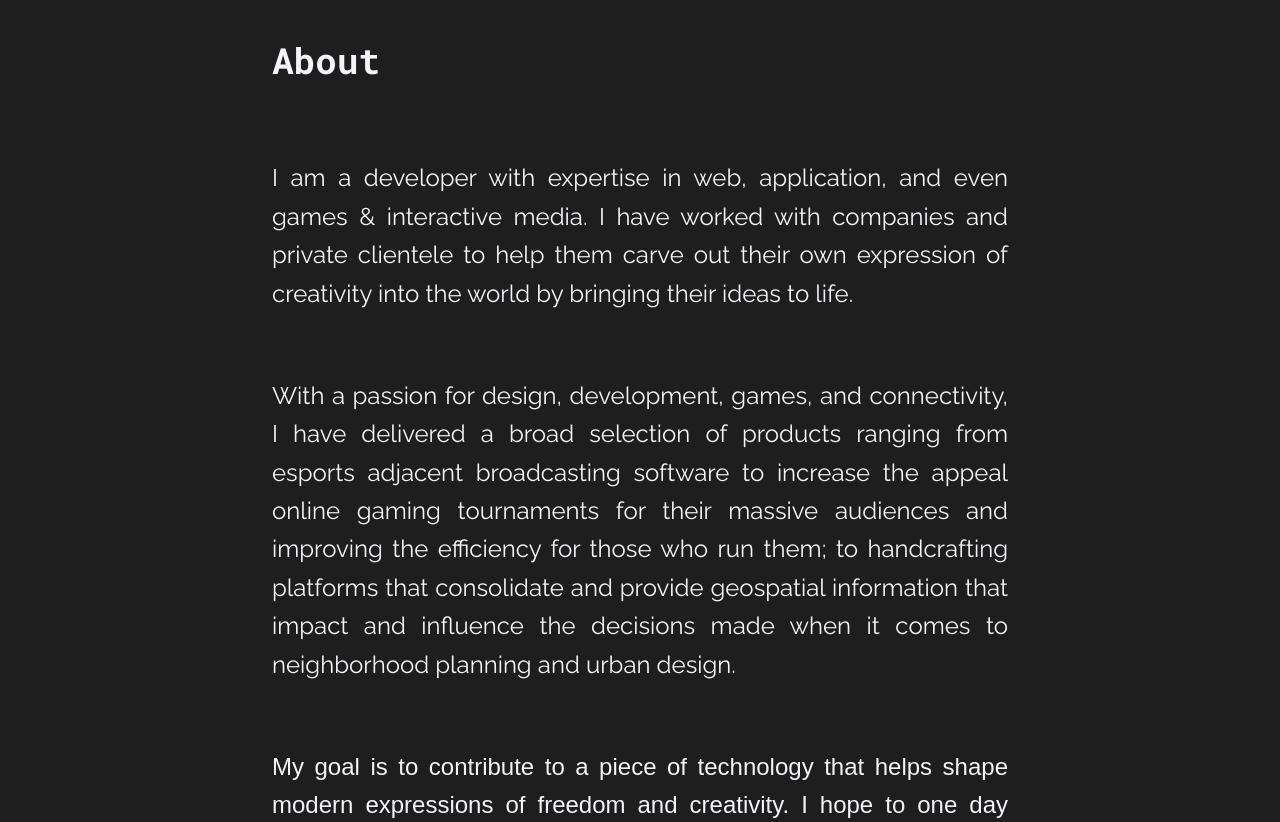
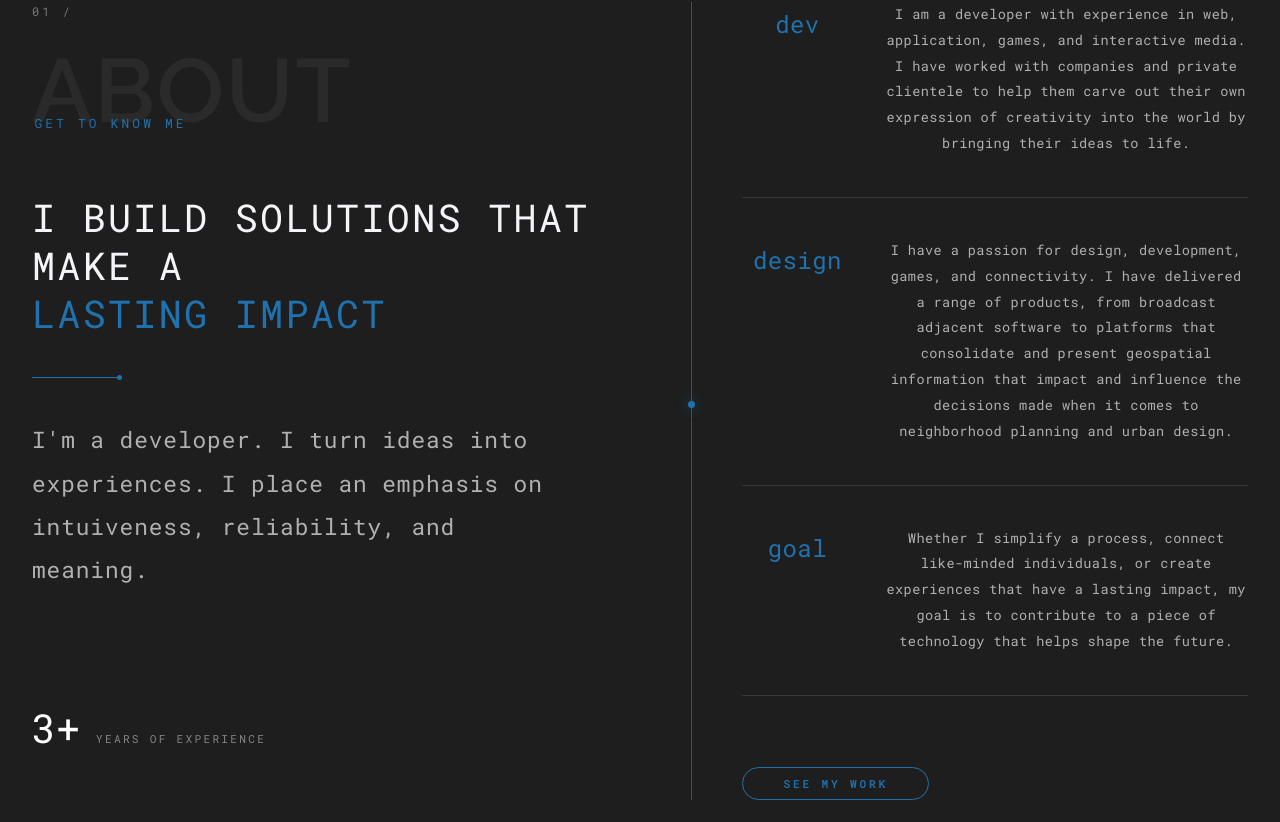
Before and after one commit to pigghead/html-resume, an Angular app: page / in a window 1280 px wide. Shown: the part 898-1720 px from the top of the page. Built offline with nearby package versions, Linux system fonts and the light colour scheme.

Commit message:
Redesigned about section; TODO: address broken button, adjust styling (font type faces too large, details center-aligned as opposed to left)

```diff
--- a/src/app/features/about/about.html
+++ b/src/app/features/about/about.html
@@ -1,27 +1,64 @@
 <div class="about-wrapper">
-    <h2 class="roboto-mono-font">About</h2>
-    <p class="raleway-font">
-        I am a developer with expertise in web, application, and even
-        games & interactive media. I have worked with companies and
-        private clientele to help them carve out their own expression
-        of creativity into the world by bringing their ideas to life.
-    </p>
-    <p class="raleway-font">
-        With a passion for design, development, games, and connectivity, I have
-        delivered a broad selection of products ranging from esports adjacent
-        broadcasting software to increase the appeal online gaming tournaments
-        for their massive audiences and improving the efficiency for those who run
-        them; to handcrafting platforms that consolidate and provide geospatial
-        information that impact and influence the decisions made when it comes to
-        neighborhood planning and urban design.
-    </p>
-    <p>
-        My goal is to contribute to a piece of technology that helps shape
-        modern expressions of freedom and creativity. I hope to one day have a hand
-        in building something that is recognized as a true pillar of its time. Whether
-        that means working as an executive at a major tech company or running my own,
-        I desire to be close to the heart of its growth. Above all, I want to be
-        part of the development and research that moves technology forward in a
-        meaningful way.
-    </p>
+    <div class="about-intro">
+
+        <span class="section-number">01 /</span>
+
+        <div class="title-wrapper">
+            <h2>About</h2>
+            <span>Get to know me</span>
+        </div>
+
+        <h1>
+            I build solutions that make a
+            <span>lasting impact</span>
+        </h1>
+
+        <div class="title-accent"></div>
+
+        <div class="description">I'm a developer. I turn ideas into experiences. I place an emphasis on intuiveness,
+            reliability, and meaning.
+        </div>
+
+        <div class="experience-card">
+            <p class="experience-value">3+</p>
+            <p class="experience-label">years of experience</p>
+        </div>
+    </div>
+
+    <div class="about-details">
+
+        <div class="about-mini-section">
+
+            <p class="mini-icon">dev</p>
+            <p>I am a developer with experience in web, application, games, and interactive media.
+                I have worked with companies and private clientele to help them carve out their
+                own expression of creativity into the world by bringing their ideas to life.
+            </p>
+
+        </div>
+
+        <div class="about-mini-section">
+
+            <p class="mini-icon">design</p>
+            <p>I have a passion for design, development, games, and connectivity. I have delivered
+                a range of products, from broadcast adjacent software to platforms that consolidate
+                and present geospatial information that impact and influence the decisions made when
+                it comes to neighborhood planning and urban design.
+            </p>
+
+        </div>
+
+        <div class="about-mini-section">
+
+            <p class="mini-icon">goal</p>
+            <p>Whether I simplify a process, connect like-minded individuals, or create experiences
+                that have a lasting impact, my goal is to contribute to a piece of technology that
+                helps shape the future.
+            </p>
+
+        </div>
+
+        <button class="about-cta" (click)="scrollTo('projects')">See My Work</button>
+
+    </div>
 </div>
--- a/src/app/features/about/about.scss
+++ b/src/app/features/about/about.scss
@@ -1,10 +1,295 @@
 .about-wrapper {
-    display: flex;
-    flex-direction: column;
-    text-align: justify;
-    gap: 1rem;
+    position: relative;
+
+    display: grid;
+
+    grid-template-columns: minmax(0,1fr) minmax(0, 1fr);
+    column-gap: clamp(5rem, 8vw, 9rem);
+
     margin: 50px auto;
     padding: 50px 2rem 0;
-    max-width: 800px;
+
+    min-height: 780px;
+    max-width: 1280px;
+
     font-size: 1.5rem;
+
+    .about-intro {
+        //border: 1px solid blue;
+
+        position: relative;
+
+        display: flex;
+        flex-direction: column;
+
+        padding-right: clamp(2rem, 4vw, 5rem);
+
+        width: 640px;
+
+        text-align: left;
+
+        .section-number {
+            font-family: 'Roboto Mono', monospace;
+
+            font-size: 0.75rem;
+            letter-spacing: 0.25em;
+
+            color: #777;
+
+            margin-bottom: 2rem;
+        }
+
+        .title-wrapper {
+            position: relative;
+
+            display: flex;
+            flex-direction: column;
+
+            margin-bottom: 4rem;
+        }
+
+        .title-wrapper h2 {
+            margin: 0;
+
+            font-family: 'Raleway', sans-serif;
+
+            font-size: clamp(4rem, 7vw, 6.5rem);
+            font-weight: 600;
+            line-height: 0.85;
+
+            letter-spacing: 0.12rem;
+            text-transform: uppercase;
+
+            color: rgba(255,255,255,0.055);
+        }
+
+        .title-wrapper span {
+            position: absolute;
+            bottom: -0.25rem;
+            left: 0.15rem;
+
+            font-family: 'Roboto Mono', monospace;
+
+            font-size: 0.8rem;
+
+            letter-spacing: 0.25em;
+            text-transform: uppercase;
+
+            color: var(--color-accent);
+        }
+
+        .title-accent {
+            width: 90px;
+            height: 1px;
+
+            margin: 2.5rem 0;
+
+            background: var(--color-accent);
+        }
+
+        .title-accent::after {
+            content: "";
+
+            display: block;
+
+            width: 5px;
+            height: 5px;
+
+            margin-left: auto;
+
+            transform: translateY(-2px);
+
+            border-radius: 50%;
+
+            background: var(--color-accent);
+        }
+
+        .description {
+            max-width: 540px;
+
+            margin: 0;
+
+            font-family: "Roboto Mono", monospace;
+
+            font-size: 0.95em;
+            line-height: 1.9;
+            letter-spacing: 0.04em;
+
+            color: rgba(255,255,255,0.65);
+        }
+
+        .experience-card {
+            display: flex;
+            align-items: baseline;
+            gap: 1rem;
+
+            margin-top: auto;
+            padding-top: 4rem;
+
+            .experience-value {
+                font-family: "Roboto Mono", monospace;
+
+                font-size: 2.5rem;
+                font-weight: 400;
+
+                color: #fff;
+            }
+
+            .experience-label {
+                font-family: "Roboto Mono", monospace;
+
+                font-size: 0.7rem;
+                letter-spacing: 0.2em;
+
+                text-transform: uppercase;
+
+                color: rgba(255,255,255, 0.45);
+            }
+        }
+    }
+
+    .about-intro > h1 {
+        max-width: 650px;
+
+        margin: 0;
+
+        font-family: 'Roboto Mono', monospace;
+
+        font-size: clamp(2rem, 3vw, 3.25rem);
+        font-weight: 400;
+
+        line-height: 1.25;
+        letter-spacing: 0.06em;
+
+        text-transform: uppercase;
+    }
+
+    .about-intro > h1 span {
+        display: block;
+
+        color: var(--color-accent);
+    }
+
+    .about-wrapper > div:last-child {
+        //border: 1px solid red;
+
+        display: flex;
+        flex-direction: column;
+
+        width: 640px;
+
+        text-align: left;
+
+        .about-mini-section {
+            display: flex;
+            flex-direction: row;
+
+            width: 100%;
+        }
+    }
+
+    .about-details {
+        position: relative;
+
+        display: flex;
+        flex-direction: column;
+
+        padding-left: clamp(2rem, 4vw, 5rem);
+
+        .about-mini-section {
+            display: grid;
+            grid-template-columns: 110px minmax(0, 1fr);
+
+            gap: 2rem;
+
+            padding: 0 0 2.5rem;
+            margin-bottom: 2.5rem;
+
+            border-bottom: 1px solid rgba(255,255,255,0.12);
+
+            .mini-icon {
+                font-family: "Roboto Mono", monospace;
+
+                font-size: 1.5rem;
+
+                color: var(--color-accent);
+
+            }
+        }
+
+        .about-mini-section > p {
+            margin: 0;
+
+            font-family: "Roboto Mono", monospace;
+
+            font-size: 0.85rem;
+            line-height: 1.9;
+            letter-spacing: 0.025rem;
+
+            color: rgba(255,255,255,0.65);
+        }
+
+        .about-cta {
+            align-self: flex-start;
+
+            margin-top: auto;
+            padding: 0.5rem 2.5rem;
+
+            border: 1px solid var(--color-accent);
+            border-radius: 999px;
+
+            background: transparent;
+
+            font-family: "Roboto Mono", monospace;
+            font-size: 0.7rem;
+            font-weight: 600;
+
+            letter-spacing: 0.25em;
+            text-transform: uppercase;
+
+            color: var(--color-accent);
+
+            cursor: pointer;
+
+            transition:
+                background-color 180ms ease,
+                color 180ms ease,
+        }
+
+        .about-cta:hover {
+            background: var(--color-accent);
+            color: #fff;
+        }
+    }
+
+    .about-details::before {
+        content: "";
+
+        position: absolute;
+
+        top: 0;
+        bottom: 0;
+        left: 0;
+
+        width: 1px;
+
+        background: rgba(255,255,255,0.2);
+    }
+
+    .about-details::after {
+        content: "";
+
+        position: absolute;
+
+        top: 50%;
+        left: -3px;
+
+        width: 7px;
+        height: 7px;
+
+        border-radius: 50%;
+
+        background: var(--color-accent);
+        box-shadow: 0 0 12px rgba(31,126,190,0.6);
+    }
 }
--- a/src/app/features/about/about.ts
+++ b/src/app/features/about/about.ts
@@ -7,5 +7,7 @@ import { Component } from '@angular/core';
   styleUrl: './about.scss'
 })
 export class AboutComponent {
-  // logic here i guess
+  scrollTo(sectionId: string): void {
+    document.getElementById(sectionId)?.scrollIntoView({behavior: 'smooth'})
+  }
 }
```
